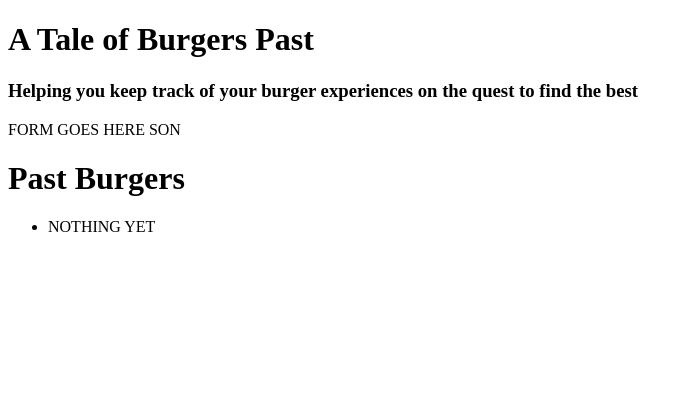
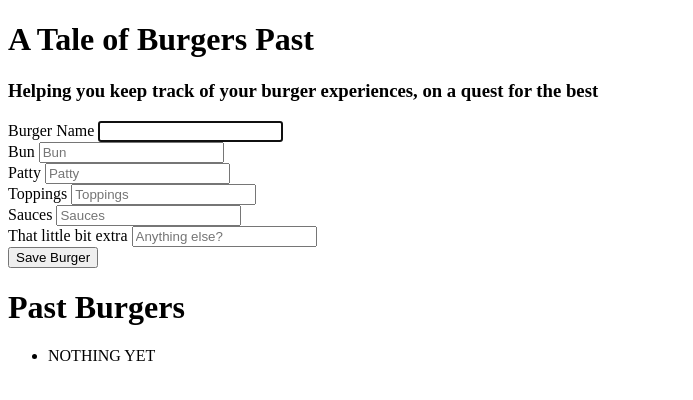
Before and after one commit to Osh2/week6_manipulating_the_DOM_homework, a plain HTML site: page index.html in a window 1280 px wide. Shown: the whole page, without its empty margins (0-693 px from the left). Drawn offline with Linux system fonts and the light colour scheme.

Commit message:
finished html form

```diff
--- a/index.html
+++ b/index.html
@@ -9,10 +9,36 @@
 <body>
     <header>
         <h1> A Tale of Burgers Past </h1>
-        <h3> Helping you keep track of your burger experiences on the quest to find the best </h3>
+        <h3> Helping you keep track of your burger experiences, on a quest for the best </h3>
     </header>
-    <form action="submit">
-        FORM GOES HERE SON
+    <form id="add_burger">
+        <div id="forn_container">
+            <div class="form_input">
+                <label for="burger_name"> Burger Name</label>
+                <input type="text" id="burger_name" autofocus>
+            </div>
+            <div class="form_input">
+                <label for="bun">Bun</label>
+                <input type="text" id="bun" placeholder="Bun">
+            </div>
+            <div class="form_input">
+                <label for="patty">Patty</label>
+                <input type="text" id="patty" placeholder="Patty">
+            </div>
+            <div class="form_input">
+                <label for="toppings">Toppings</label>
+                <input type="text" id="toppings" placeholder="Toppings">
+            </div>
+            <div class="form_input">
+                <label for="sauces">Sauces</label>
+                <input type="text" id="sauces" placeholder="Sauces">
+            </div>
+            <div class="form_input">
+                <label for="extra">That little bit extra</label>
+                <input type="text" id="extra" placeholder="Anything else?">
+            </div>
+        </div>
+        <input type="submit" id="submit" value="Save Burger">
     </form>
     <main>
         <h1> Past Burgers </h1>
```
